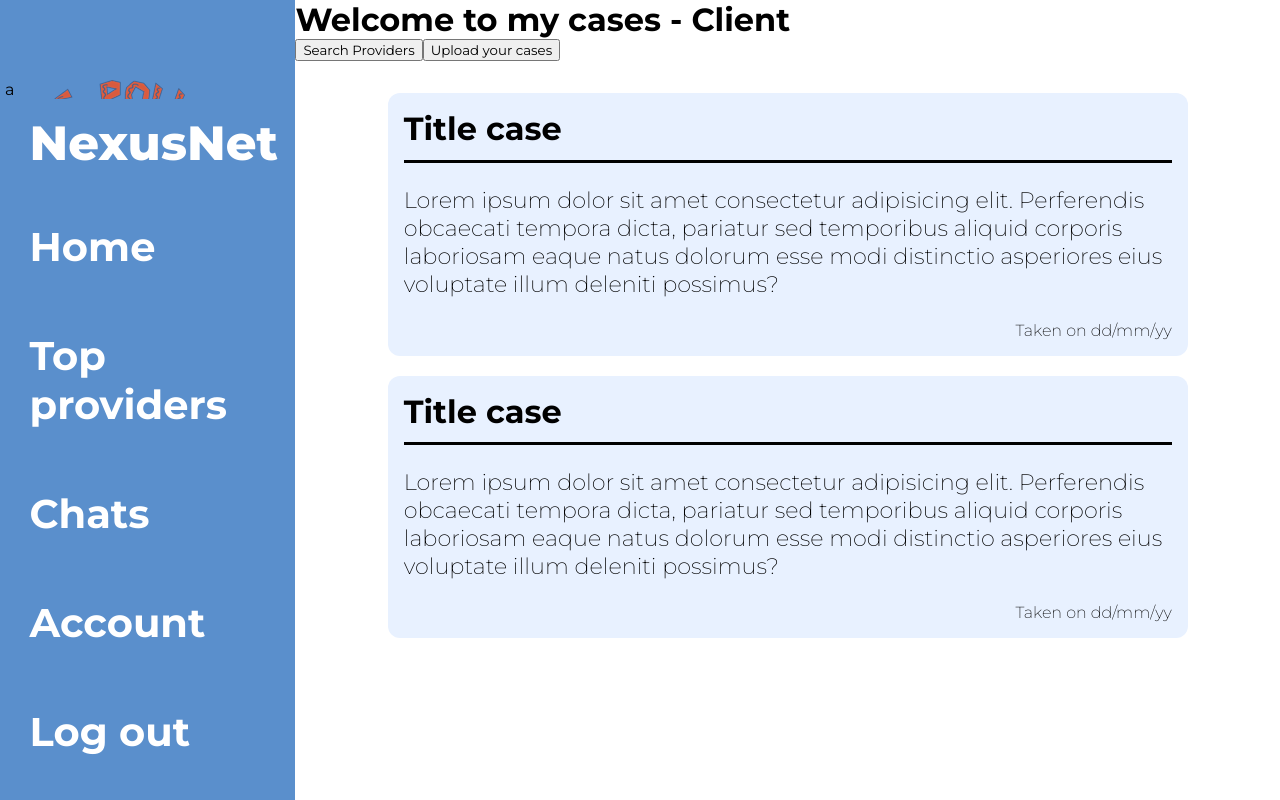
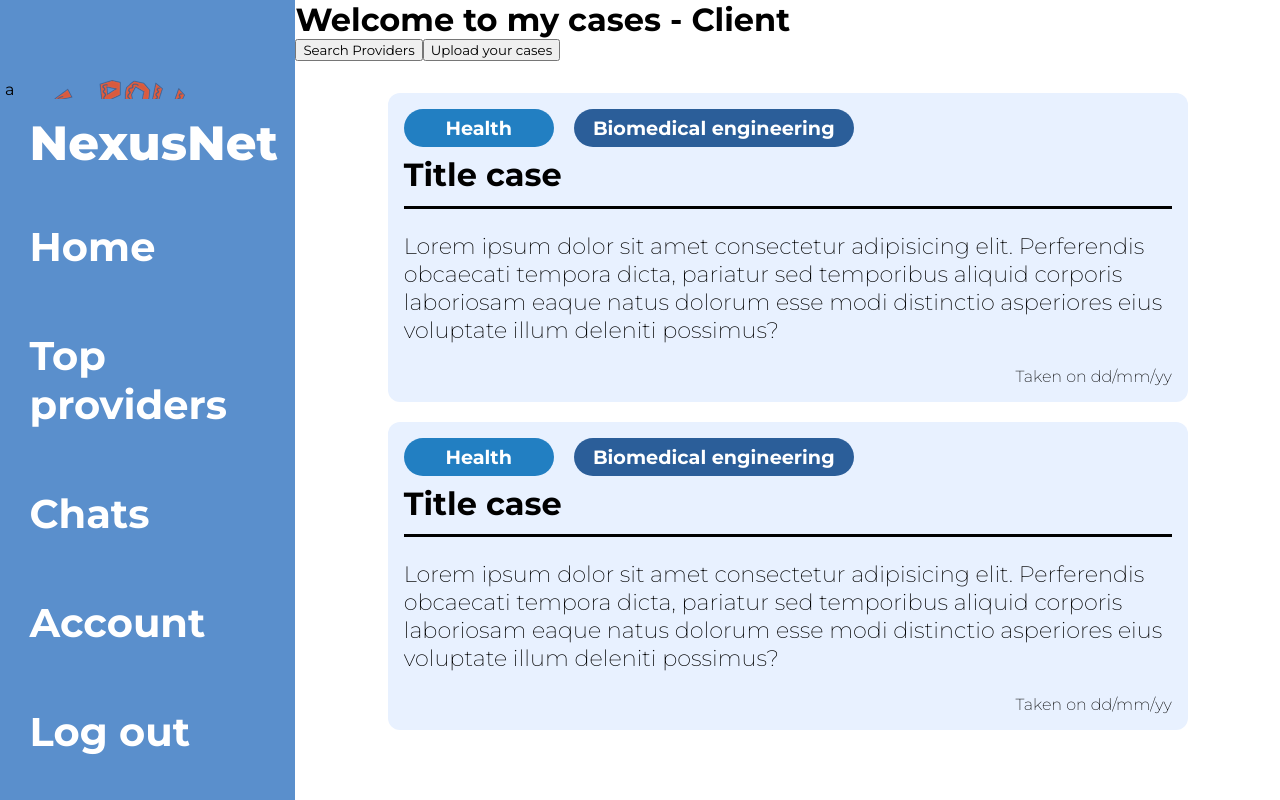
Before and after one commit to Hector-F-Romer0/NexusNet, a React (Vite) app: page / in a window 1280 px wide. Built offline with nearby package versions, Linux system fonts and the light colour scheme.

Commit message:
Tags añadidas a la card del cliente.

```diff
--- a/src/components/client/CardClient.jsx
+++ b/src/components/client/CardClient.jsx
@@ -6,10 +6,17 @@ import {
 	CaseSeparator,
 	CaseTitle,
 } from "../../styled-components/index/ClientCard.style";
+import { TagContainerStyle } from "../../styled-components/index/Tags.style";
+
+import Tag from "../shared/Tag";
 
 const CardClient = () => {
 	return (
 		<CardClientStyle>
+			<TagContainerStyle>
+				<Tag title="Health" variant="category" />
+				<Tag title="Biomedical engineering" variant="service" />
+			</TagContainerStyle>
 			<CaseTitle>Title case</CaseTitle>
 			<CaseSeparator />
 			<CaseDescription>
--- /dev/null
+++ b/src/components/shared/Tag.jsx
@@ -0,0 +1,8 @@
+import React from "react";
+import { TagStyle } from "../../styled-components/index/Tags.style";
+
+const Tag = ({ title, variant }) => {
+	return <TagStyle variant={variant}>{title}</TagStyle>;
+};
+
+export default Tag;
--- a/src/pages/client/Home.jsx
+++ b/src/pages/client/Home.jsx
@@ -9,7 +9,6 @@ import {
 	NavBarContainerH,
 	NavBarH2,
 } from "../../styled-components/index/Navbar";
-import { TextCategory, BaseCategory } from "../../styled-components/index/tags/category";
 
 const Home = () => {
 	return (
--- a/src/styled-components/index/ClientCard.style.js
+++ b/src/styled-components/index/ClientCard.style.js
@@ -18,6 +18,7 @@ const CardClientStyle = styled.div`
 `;
 
 const CaseTitle = styled.h2`
+	margin-top: 1%;
 	font-size: 2rem;
 	font-weight: 700;
 `;
--- /dev/null
+++ b/src/styled-components/index/Tags.style.js
@@ -0,0 +1,27 @@
+import styled from "styled-components";
+
+//
+const TagStyle = styled.div`
+	display: flex;
+	justify-content: center;
+	align-items: center;
+	background: ${(props) => (props.variant === "category" ? "#227fc2" : "#2B5E99")};
+	border-radius: 50px;
+	min-width: 150px;
+	padding: 1em;
+	/* width: 150px; */
+	height: 35px;
+	font-style: normal;
+	font-weight: 700;
+	font-size: 1.2rem;
+	color: #ffffff;
+`;
+
+const TagContainerStyle = styled.div`
+	display: flex;
+	flex-direction: row;
+	gap: 20px;
+	flex-wrap: wrap;
+`;
+
+export { TagStyle, TagContainerStyle };
--- a/src/styled-components/index/tags/category.js
+++ /dev/null
@@ -1,26 +0,0 @@
-import styled from "styled-components";
-
-const TextCategory = styled.div`
-	/* font-style: normal;
-    font-weight: 700;
-    font-size: 18px;
-    color: #FFFFFF; */
-`;
-
-const BaseCategory = styled.div`
-    display: flex;
-    justify-content: center;
-    align-items: center;
-	background: #227FC2;
-    border-radius: 50px;
-    min-width: 150px;
-    width: 150px;
-    height: 35px;
-
-    font-style: normal;
-    font-weight: 700;
-    font-size: 18px;
-    color: #FFFFFF;
-`;
-
-export { TextCategory, BaseCategory };
```
